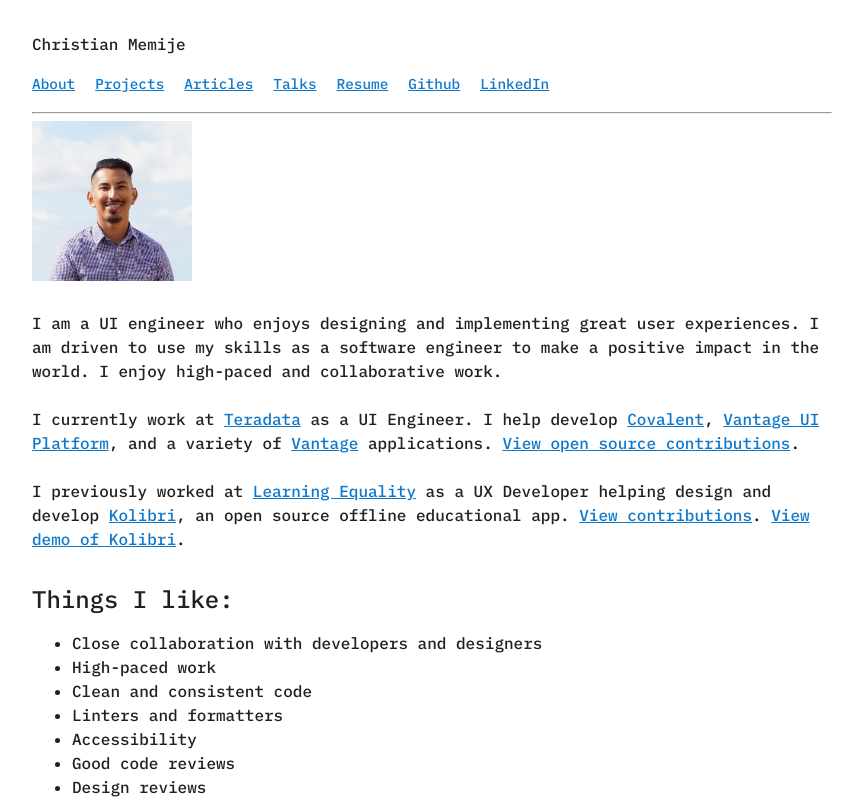
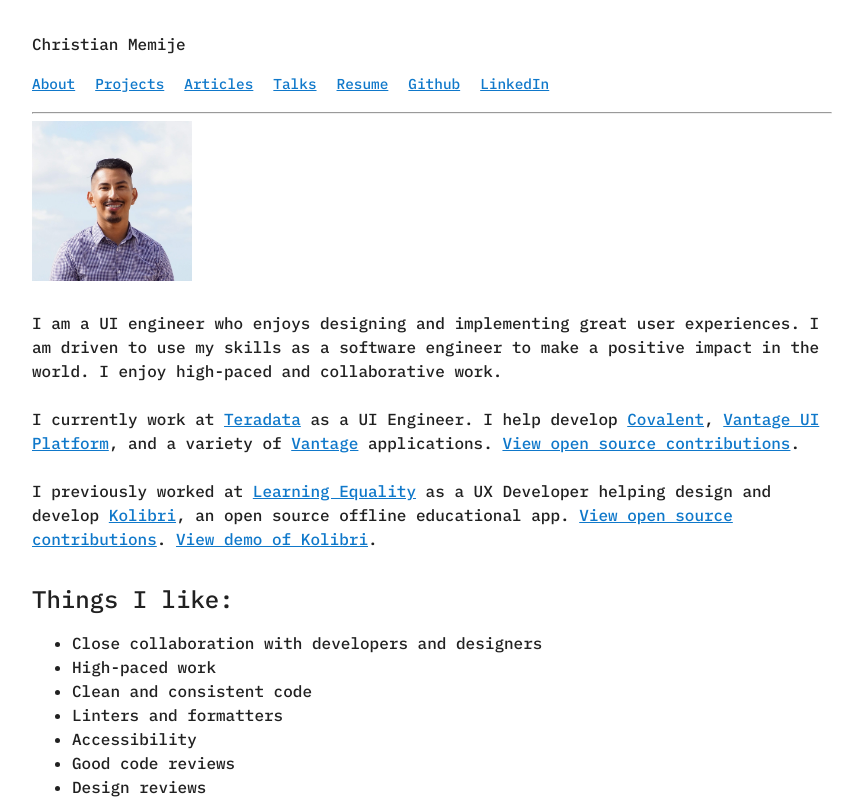
Before and after one commit to christianmemije/christian-memije, a Nuxt app: page / in a window 1280 px wide. Shown: the top 800 px of the page, without its empty margins (208-1059 px from the left). Built offline with nearby package versions, Linux system fonts and the light colour scheme.

Commit message:
feat(): wording

```diff
--- a/pages/index.vue
+++ b/pages/index.vue
@@ -27,7 +27,7 @@
       offline educational app.
       <ExternalLink
         :href="LEARNING_EQUALITY_PRS_LINK"
-        text="View contributions"
+        text="View open source contributions"
       />.
       <ExternalLink :href="KOLIBRI_DEMO_LINK" text="View demo of Kolibri" />.
     </p>
```
